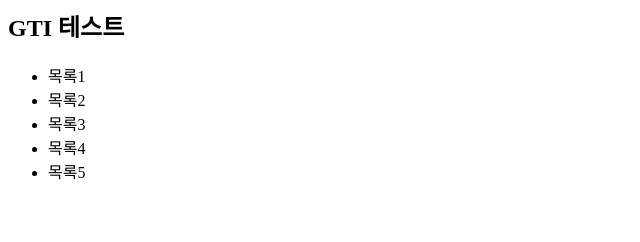
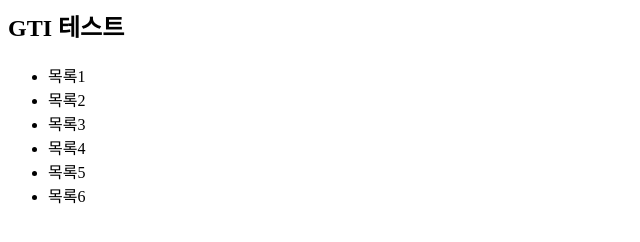
Before and after one commit to yomojomoro/VSCode-GIT, a plain HTML site: page index.html in a window 1280 px wide. Shown: the full height of the page, 0-640 px from the left. Drawn offline with Linux system fonts and the light colour scheme.

Commit message:
6번째 목록추가

```diff
--- a/index.html
+++ b/index.html
@@ -5,4 +5,5 @@
   <li>목록3</li>
   <li>목록4</li>
   <li>목록5</li>
+  <li>목록6</li>
 </ul>
```
